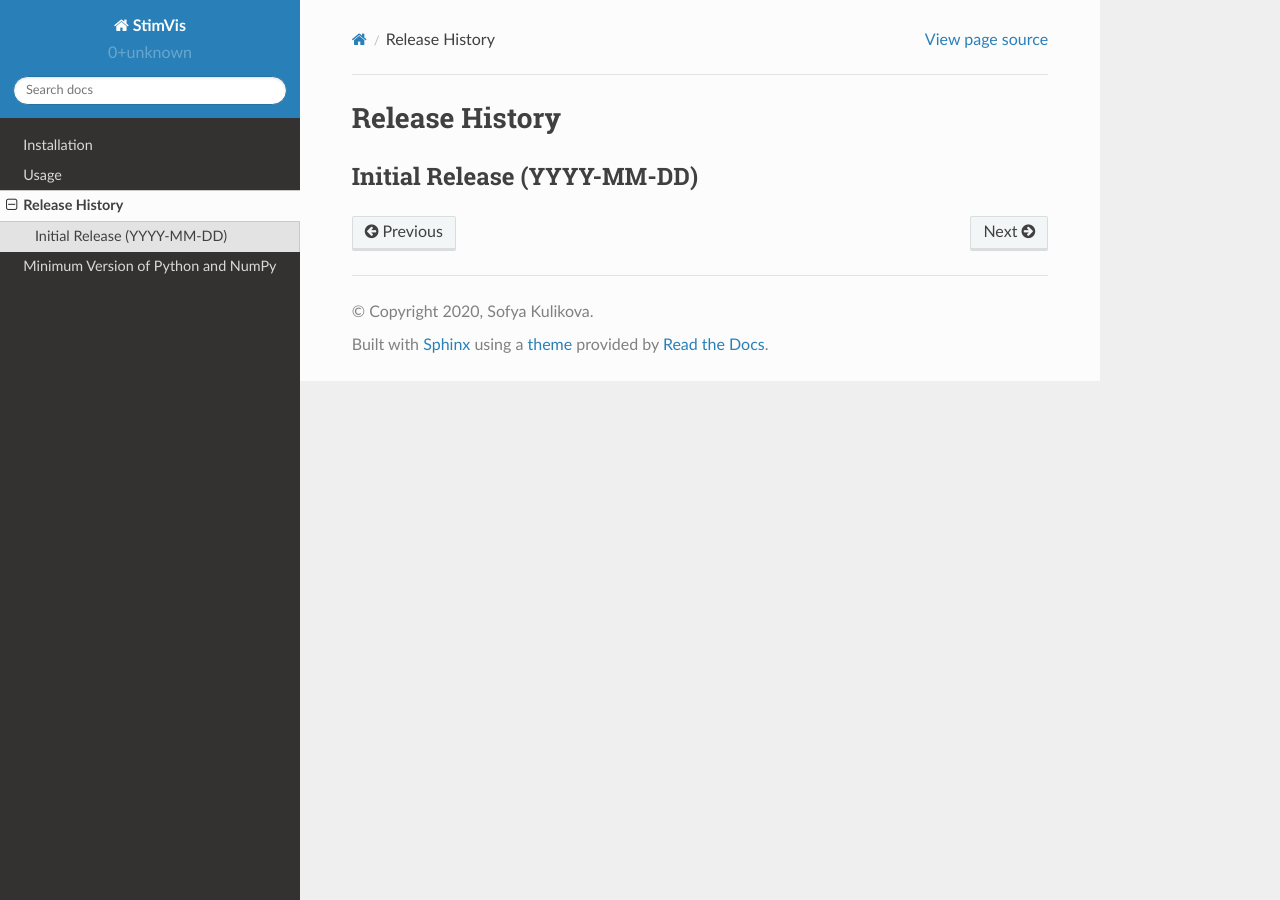
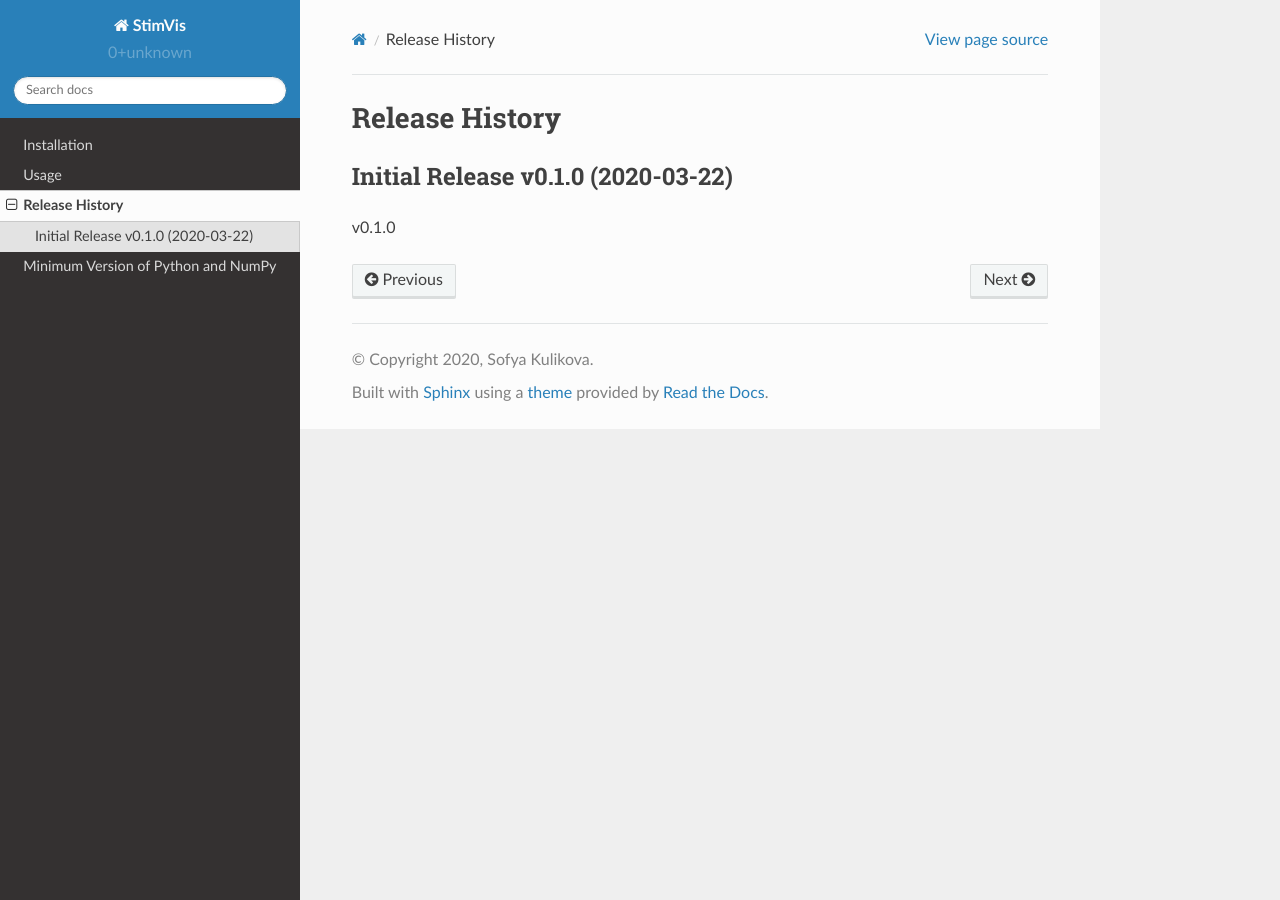
Before and after one commit to KulikovaSofya/StimVis_TMS, a Sphinx documentation site: the page built from docs/source/release-history.rst, in a window 1280 px wide. Built offline with Sphinx 7.4.7 and the Read the Docs theme 2.0.0, drawn with Linux system fonts in a browser that asks for light colours.

Commit message:
REL:v0.1.0

```diff
--- a/docs/source/release-history.rst
+++ b/docs/source/release-history.rst
@@ -2,5 +2,6 @@
 Release History
 ===============
 
-Initial Release (YYYY-MM-DD)
+Initial Release v0.1.0 (2020-03-22)
 ----------------------------
+v0.1.0
```
